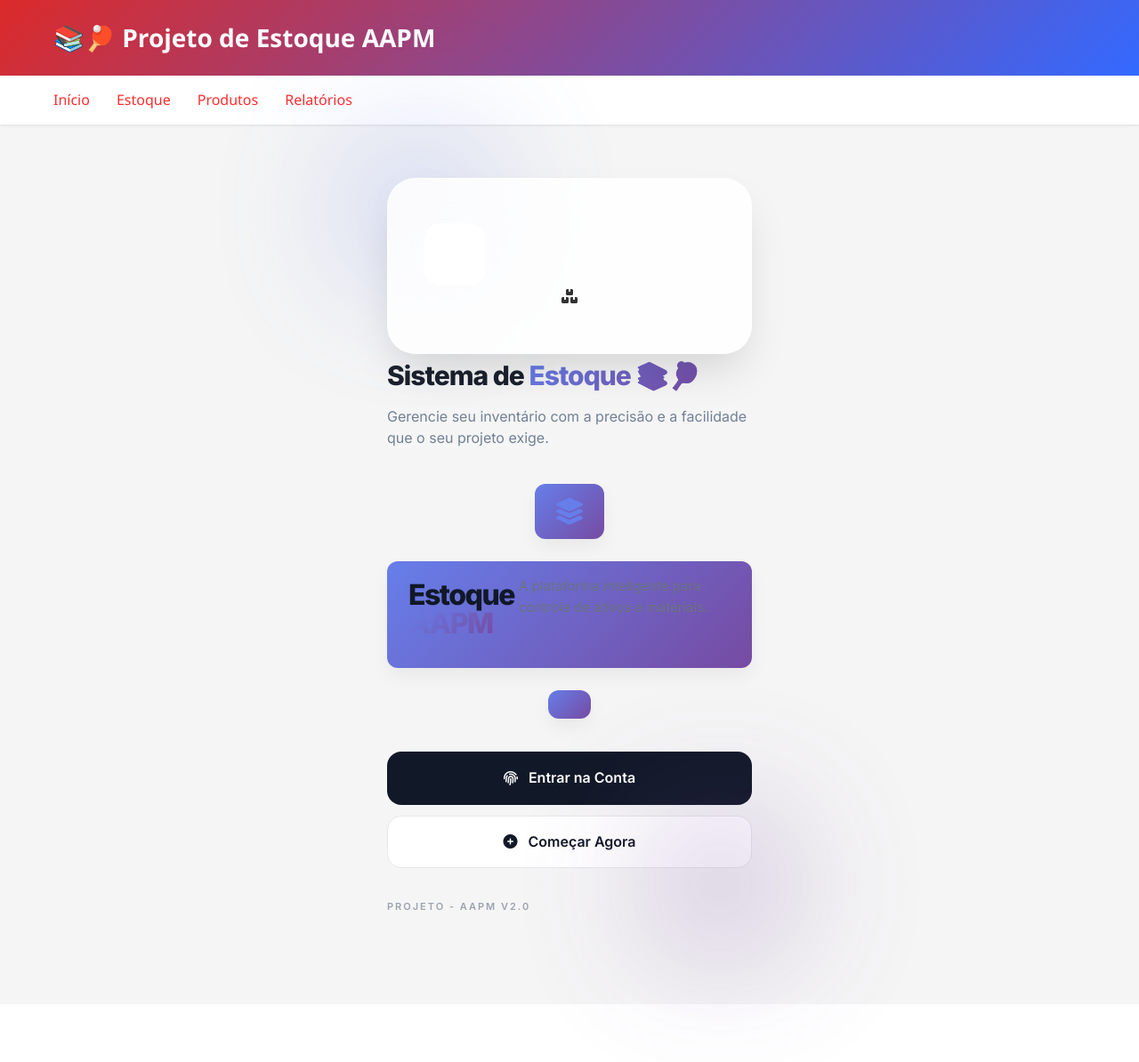
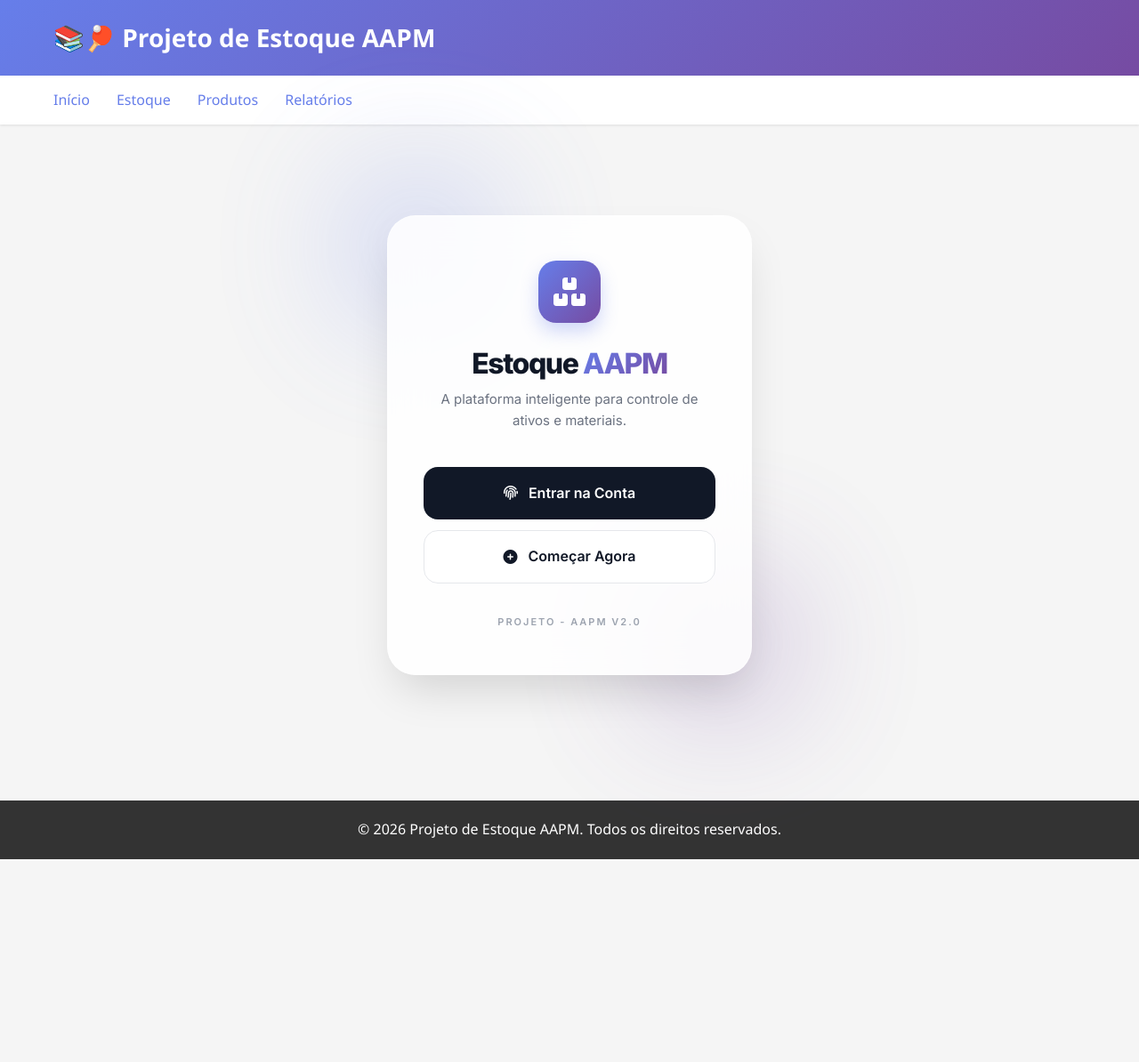
Before and after one commit to Igor0liveir4/Projeto-de-estoque-AAPM, a FastAPI app: page / in a window 1280 px wide. Shown: the whole page at 89% size. After the commit the page ends 966 px from the top, so only its background shows below. Run offline with FastAPI, Linux system fonts and the light colour scheme.

Commit message:
Ajuste na pagina index

```diff
--- a/app/templates/base.html
+++ b/app/templates/base.html
@@ -20,7 +20,7 @@
         }
 
         header {
-            background: linear-gradient(135deg, #db2a2a 0%, #3269ff 100%);
+            background: linear-gradient(135deg, #667eea 0%, #764ba2 100%);
             color: white;
             padding: 20px 0;
             box-shadow: 0 2px 5px rgba(0, 0, 0, 0.1);
@@ -51,13 +51,13 @@
 
         nav a {
             text-decoration: none;
-            color: #ff2d2d;
+            color: #667eea;
             font-weight: 500;
             transition: color 0.3s;
         }
 
         nav a:hover {
-            color: #23ad2f;
+            color: #764ba2;
         }
 
         main {
@@ -66,7 +66,7 @@
         }
 
         footer {
-            background-color: #ffffff;
+            background-color: #333;
             color: white;
             text-align: center;
             padding: 20px;
--- a/app/templates/index.html
+++ b/app/templates/index.html
@@ -39,49 +39,17 @@
             z-index: 1;
         ">
             <div style="
-                background: white;
+                margin: 0 auto 30px;
                 width: 70px;
                 height: 70px;
-                border-radius: 20px;"></div>
-
-<i class= "fas fa-boxes-stacked"></i>
-            </div>
-
-            <h2 style="
-            color: #1a202c;
-            margin-bottom: 10px;
-            font-size: 30px;
-            font-weight: 800;
-            letter-spacing: -1px;
-        ">
-                Sistema de <span
-                    style="background: linear-gradient(135deg, #667eea 0%, #764ba2 100%); background-clip: text; -webkit-background-clip: text; -webkit-text-fill-color: transparent;">Estoque
-                    📚🏓</span>
-            </h2>
-
-            <p style="color: #718096; font-size: 16px; margin-bottom: 40px; line-height: 1.5;">
-                Gerencie seu inventário com a precisão e a facilidade que o seu projeto exige.
-            </p>
-
-            <div style="display: flex; flex-direction: column; gap: 15px;">
-                <a href="/auth/login" style="
+                border-radius: 20px;
                 background: linear-gradient(135deg, #667eea 0%, #764ba2 100%);
-                color: white;
-                padding: 16px 24px;
-                text-decoration: none;
-                border-radius: 12px;
-                font-size: 16px;
-                font-weight: 600;
-
                 display: flex;
                 align-items: center;
                 justify-content: center;
-                margin: 0 auto 25px;
-                color: #667eea;
-                font-size: 30px;
-                box-shadow: 0 10px 20px rgba(0,0,0,0.05);
+                box-shadow: 0 10px 20px rgba(102, 126, 234, 0.3);
             ">
-                    <i class="fas fa-layer-group"></i>
+                <i class="fas fa-boxes-stacked" style="color: white; font-size: 32px;"></i>
             </div>
 
             <h2 style="
@@ -93,7 +61,7 @@
                 line-height: 1;
             ">
                 Estoque <span
-                    style="background: linear-gradient(135deg, #667eea 0%, #764ba2 100%); background-clip: text; -webkit-text-fill-color: transparent;">AAPM</span>
+                    style="background: linear-gradient(135deg, #667eea 0%, #764ba2 100%); background-clip: text; -webkit-background-clip: text; -webkit-text-fill-color: transparent;">AAPM</span>
             </h2>
 
             <p style="color: #6b7280; font-size: 15px; margin-bottom: 40px; font-weight: 400;">
```
